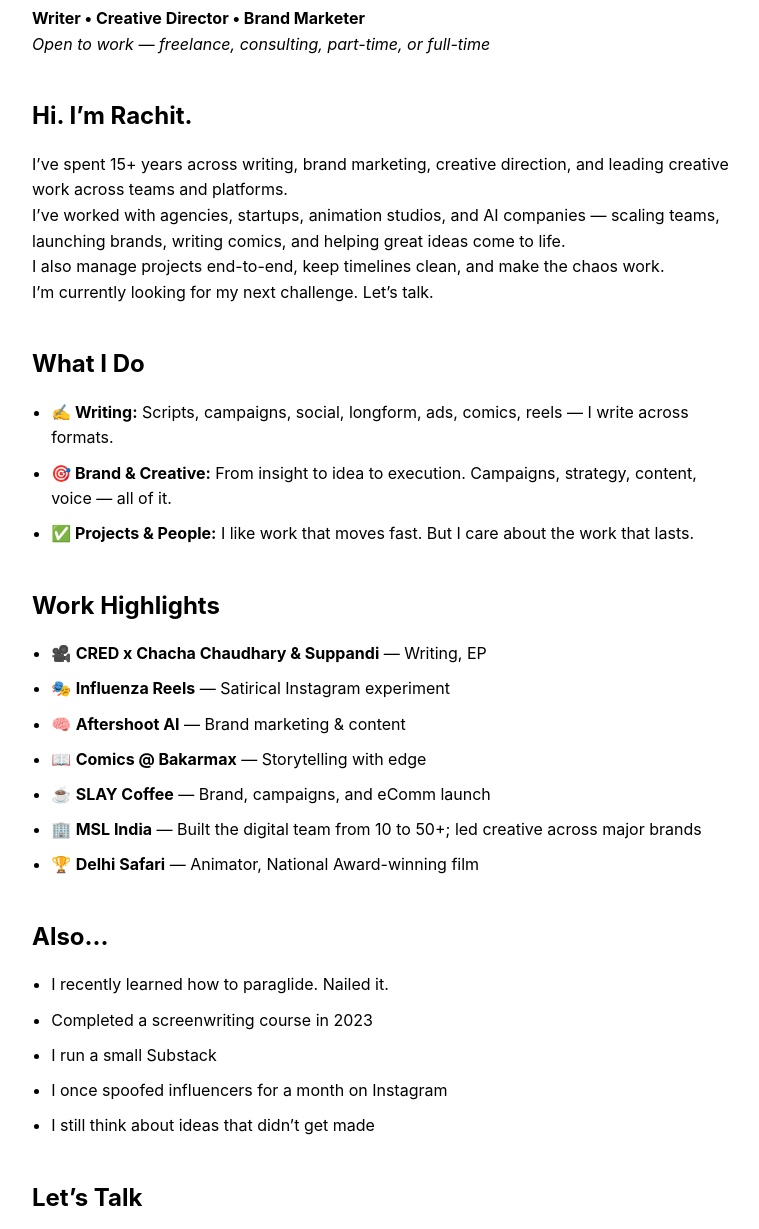
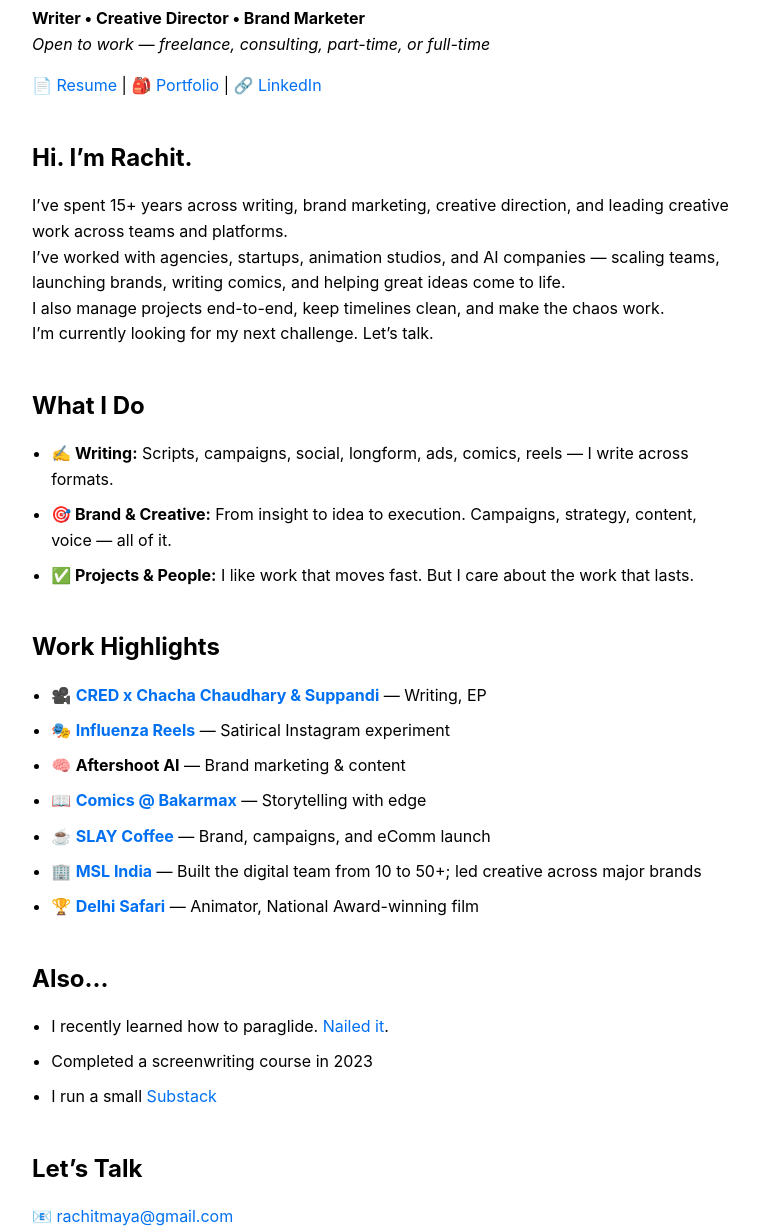
Before and after one commit to mayamemesaab/mayamemesaab.github.io, a plain HTML site: page index.html in a window 1280 px wide. Shown: the part 133-1362 px from the top of the page, without its empty margins (258-1017 px from the left). Drawn offline with Linux system fonts and the light colour scheme.

Commit message:
Update index.html

```diff
--- a/index.html
+++ b/index.html
@@ -3,7 +3,7 @@
 <head>
   <meta charset="UTF-8" />
   <meta name="viewport" content="width=device-width, initial-scale=1.0" />
-  <title>Rachit | Work Profile</title>
+  <title>Rachit V | Work Profile</title>
   <style>
     body {
       font-family: -apple-system, BlinkMacSystemFont, "Segoe UI", Roboto, Helvetica, Arial, sans-serif;
@@ -39,9 +39,14 @@
   </style>
 </head>
 <body>
-  <h1>Rachit</h1>
+  <h1>Rachit V</h1>
   <p><strong>Writer • Creative Director • Brand Marketer</strong><br />
   <em>Open to work — freelance, consulting, part-time, or full-time</em></p>
+  <p>
+    📄 <a href="https://drive.google.com/file/d/12LmruEXdfJIwJVgRmL_B7ro24jXd-O3e/view?usp=drive_link">Resume</a> |
+    🎒 <a href="https://drive.google.com/file/d/1u6YB98RWeP-mZ59DGJ5TJw2-aSdBuHza/view?usp=drive_link">Portfolio</a> |
+    🔗 <a href="https://www.linkedin.com/in/rachitvarma/">LinkedIn</a>
+  </p>
 
   <div class="section">
     <h2>Hi. I’m Rachit.</h2>
@@ -63,33 +68,31 @@
   <div class="section">
     <h2>Work Highlights</h2>
     <ul>
-      <li>🎥 <strong>CRED x Chacha Chaudhary & Suppandi</strong> — Writing, EP</li>
-      <li>🎭 <strong>Influenza Reels</strong> — Satirical Instagram experiment</li>
+      <li>🎥 <strong><a href="https://www.youtube.com/watch?v=FqKsMcswGdo&themeRefresh=1" target="_blank">CRED x Chacha Chaudhary & Suppandi</a></strong> — Writing, EP</li>
+      <li>🎭 <strong><a href="https://www.instagram.com/reel/CiPufqMjux7/" target="_blank">Influenza Reels</a></strong> — Satirical Instagram experiment</li>
       <li>🧠 <strong>Aftershoot AI</strong> — Brand marketing & content</li>
-      <li>📖 <strong>Comics @ Bakarmax</strong> — Storytelling with edge</li>
-      <li>☕ <strong>SLAY Coffee</strong> — Brand, campaigns, and eComm launch</li>
-      <li>🏢 <strong>MSL India</strong> — Built the digital team from 10 to 50+; led creative across major brands</li>
-      <li>🏆 <strong>Delhi Safari</strong> — Animator, National Award-winning film</li>
+      <li>📖 <strong><a href="https://bakarmax.com/comic/i-have-a-potty-problem/" target="_blank">Comics @ Bakarmax</a></strong> — Storytelling with edge</li>
+      <li>☕ <strong><a href="https://drive.google.com/file/d/1u6YB98RWeP-mZ59DGJ5TJw2-aSdBuHza/view?usp=drive_link" target="_blank">SLAY Coffee</a></strong> — Brand, campaigns, and eComm launch</li>
+      <li>🏢 <strong><a href="https://drive.google.com/file/d/1u6YB98RWeP-mZ59DGJ5TJw2-aSdBuHza/view?usp=drive_link" target="_blank">MSL India</a></strong> — Built the digital team from 10 to 50+; led creative across major brands</li>
+      <li>🏆 <strong><a href="https://drive.google.com/file/d/1u6YB98RWeP-mZ59DGJ5TJw2-aSdBuHza/view?usp=drive_link" target="_blank">Delhi Safari</a></strong> — Animator, National Award-winning film</li>
     </ul>
   </div>
 
   <div class="section">
     <h2>Also...</h2>
     <ul>
-      <li>I recently learned how to paraglide. Nailed it.</li>
+      <li>I recently learned how to paraglide. <a href="https://mayanagri.substack.com/p/i-did-a-thing-part-4-final-part" target="_blank">Nailed it</a>.</li>
       <li>Completed a screenwriting course in 2023</li>
-      <li>I run a small Substack</li>
-      <li>I once spoofed influencers for a month on Instagram</li>
-      <li>I still think about ideas that didn’t get made</li>
+      <li>I run a small <a href="http://mayanagri.substack.com/" target="_blank">Substack</a></li>
     </ul>
   </div>
 
   <div class="section">
     <h2>Let’s Talk</h2>
     <p>📧 <a href="mailto:rachitmaya@gmail.com">rachitmaya@gmail.com</a><br />
-    🗓 <a href="https://calendly.com/your-link">Book a time</a><br />
-    📄 <a href="https://drive.google.com/file/d/1u6YB98RWeP-mZ59DGJ5TJw2-aSdBuHza/view?usp=drive_link">Resume</a> |
-    🎒 <a href="https://drive.google.com/file/d/12LmruEXdfJIwJVgRmL_B7ro24jXd-O3e/view?usp=drive_link">Portfolio</a> |
+    🗓 <a href="https://calendly.com/rachitmaya" target="_blank">Book a time</a><br />
+    📄 <a href="https://drive.google.com/file/d/12LmruEXdfJIwJVgRmL_B7ro24jXd-O3e/view?usp=drive_link">Resume</a> |
+    🎒 <a href="https://drive.google.com/file/d/1u6YB98RWeP-mZ59DGJ5TJw2-aSdBuHza/view?usp=drive_link">Portfolio</a> |
     🔗 <a href="https://www.linkedin.com/in/rachitvarma/">LinkedIn</a>
     </p>
   </div>
```
